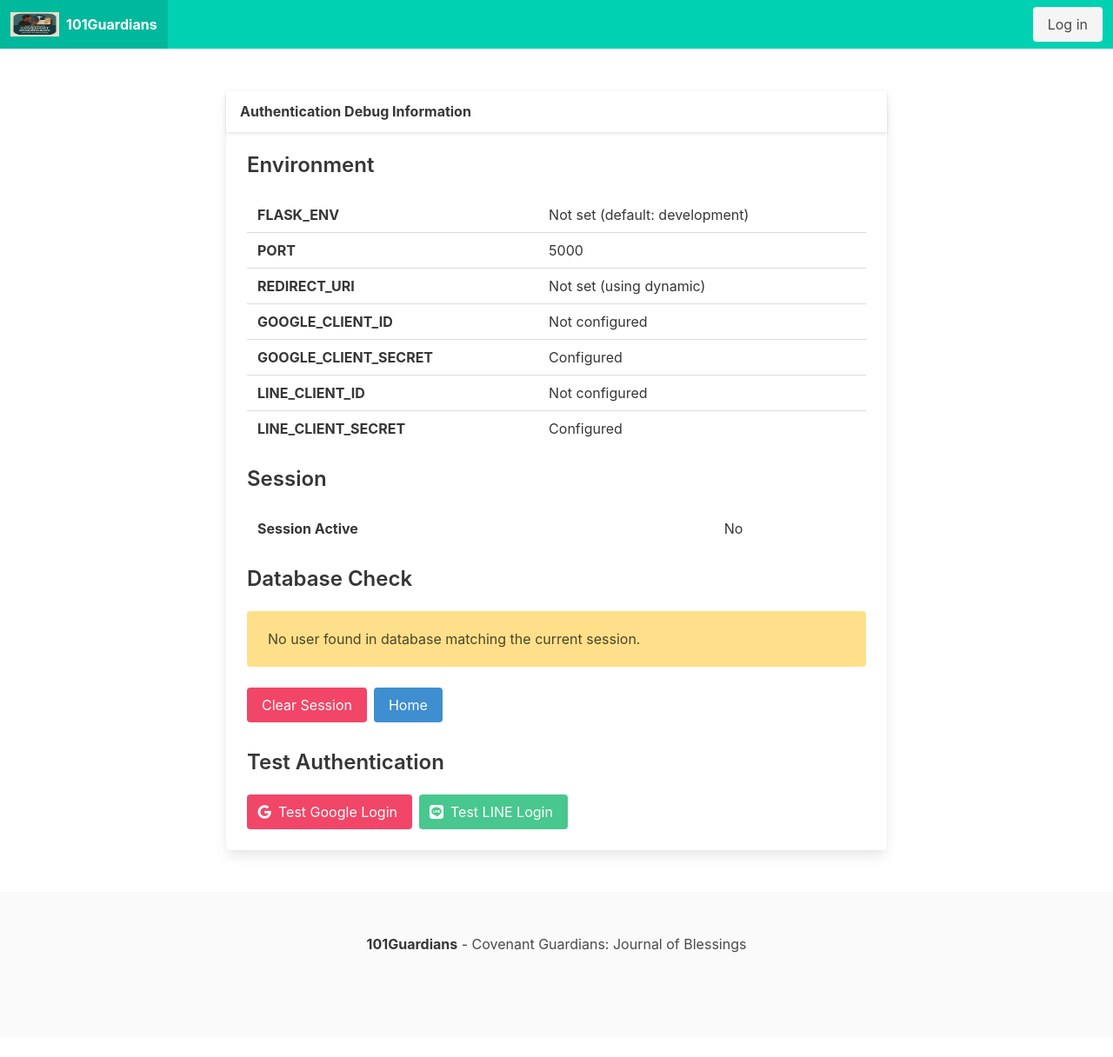
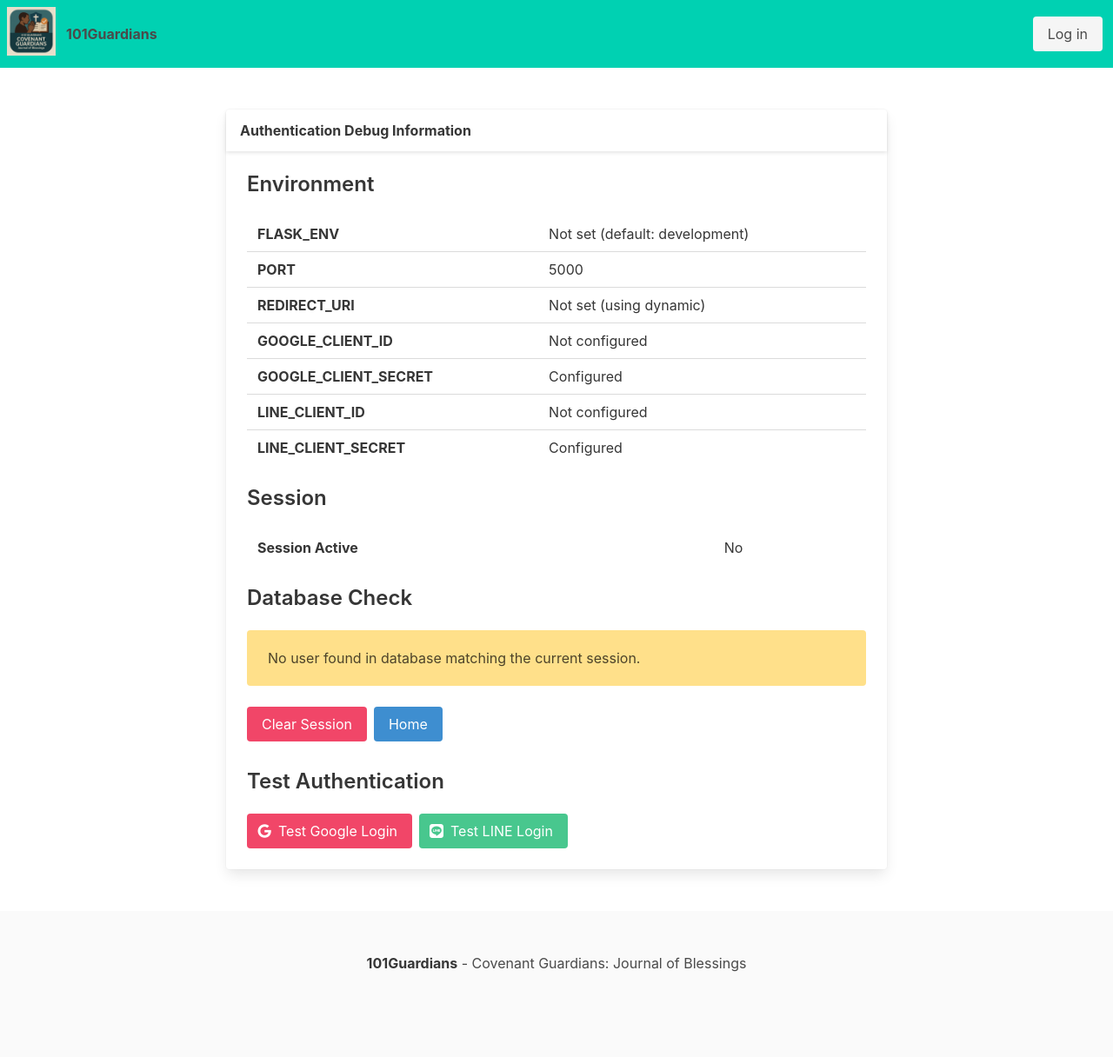
Before and after one commit to AvengerMoJo/101Guardians, a Flask app: page /debug in a window 1280 px wide. Shown: the whole page at 87% size. Before the commit the page ends 1096 px from the top, so only its background shows below. Run offline with Flask 3, Linux system fonts and the light colour scheme.

Commit message:
Fix css for logo size
Signed-off-by: Alex Lau(AvengerMoJo) <avengermojo@gmail.com>

```diff
--- a/templates/base.html
+++ b/templates/base.html
@@ -12,10 +12,14 @@
 <body>
     <nav class="navbar is-primary" role="navigation" aria-label="main navigation">
         <div class="navbar-brand">
-            <a class="navbar-item" href="/" style="height: auto; padding-top: 0.5rem; padding-bottom: 0.5rem;">
-                <img src="{{ url_for('static', filename='images/logo.png') }}" width="56" height="56" alt="101Guardians Logo">
-                <strong class="ml-2">101Guardians</strong>
-            </a>
+            <div style="display: flex; align-items: center; padding: 0.5rem;">
+                <a href="/">
+                    <img src="{{ url_for('static', filename='images/logo.png') }}" width="56" height="56" alt="101Guardians Logo" style="width: 56px; height: 56px;">
+                </a>
+                <a href="/" class="navbar-item">
+                    <strong>101Guardians</strong>
+                </a>
+            </div>
 
             <a role="button" class="navbar-burger" aria-label="menu" aria-expanded="false" data-target="navbarBasicExample">
                 <span aria-hidden="true"></span>
```
